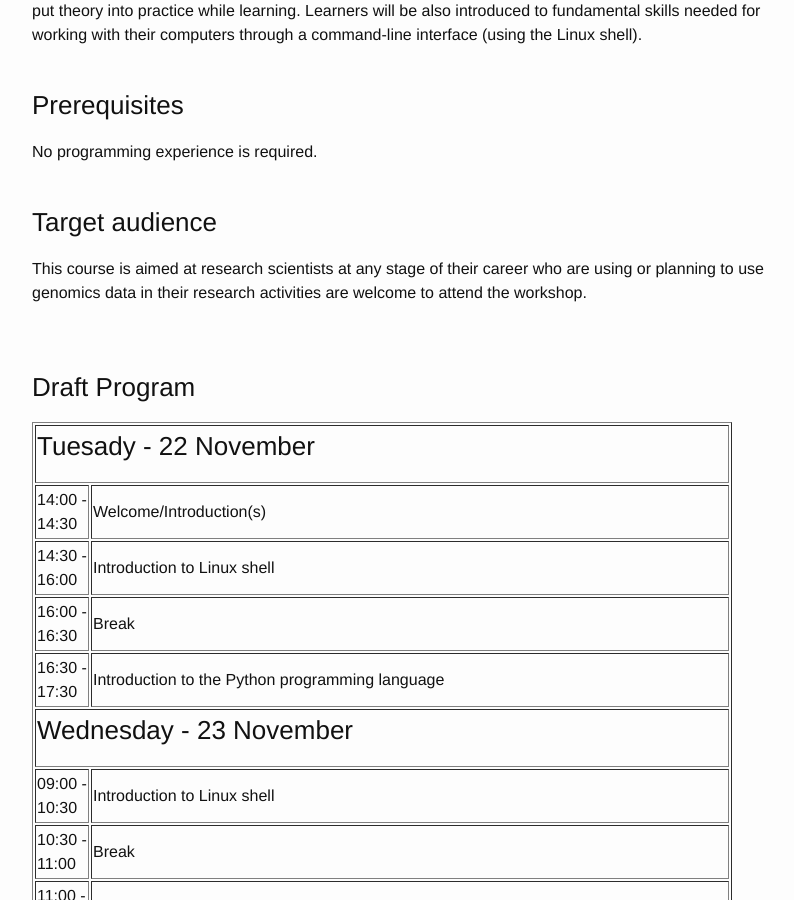
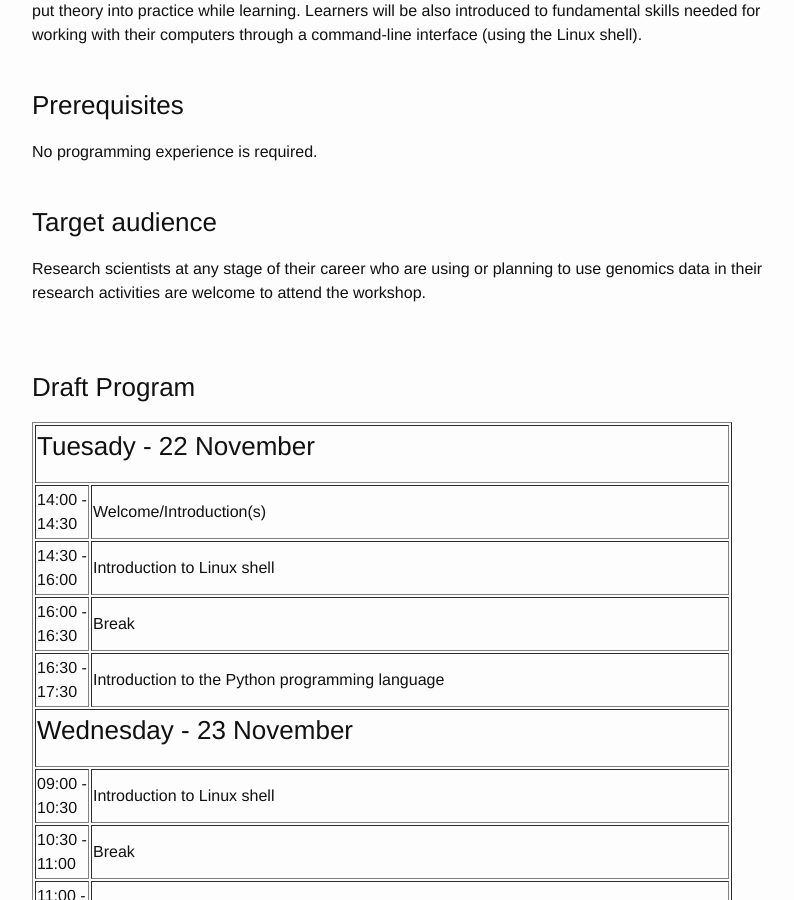
Before and after one commit to ELIXIR-IIB-training/website, a Jekyll site: the page built from _posts/2022-11-22-School_Python_genomics_Basic_module.md, in a window 1280 px wide and 900 px high, scrolled down 2474 px. Shown: the whole window, without its empty margins (238-1032 px from the left). Built offline with Jekyll 4.4.1, drawn with Linux system fonts in a browser that asks for light colours.

Commit message:
Minor changes in Target audience

```diff
--- a/_posts/2022-11-22-School_Python_genomics_Basic_module.md
+++ b/_posts/2022-11-22-School_Python_genomics_Basic_module.md
@@ -93,7 +93,7 @@ No programming experience is required.
 <br>
 
 ### Target audience
-This course is aimed at research scientists at any stage of their career who are using or planning to use genomics data in their research activities are welcome to attend the workshop. <br>
+Research scientists at any stage of their career who are using or planning to use genomics data in their research activities are welcome to attend the workshop. <br>
 <br>
 <br>
 
```
